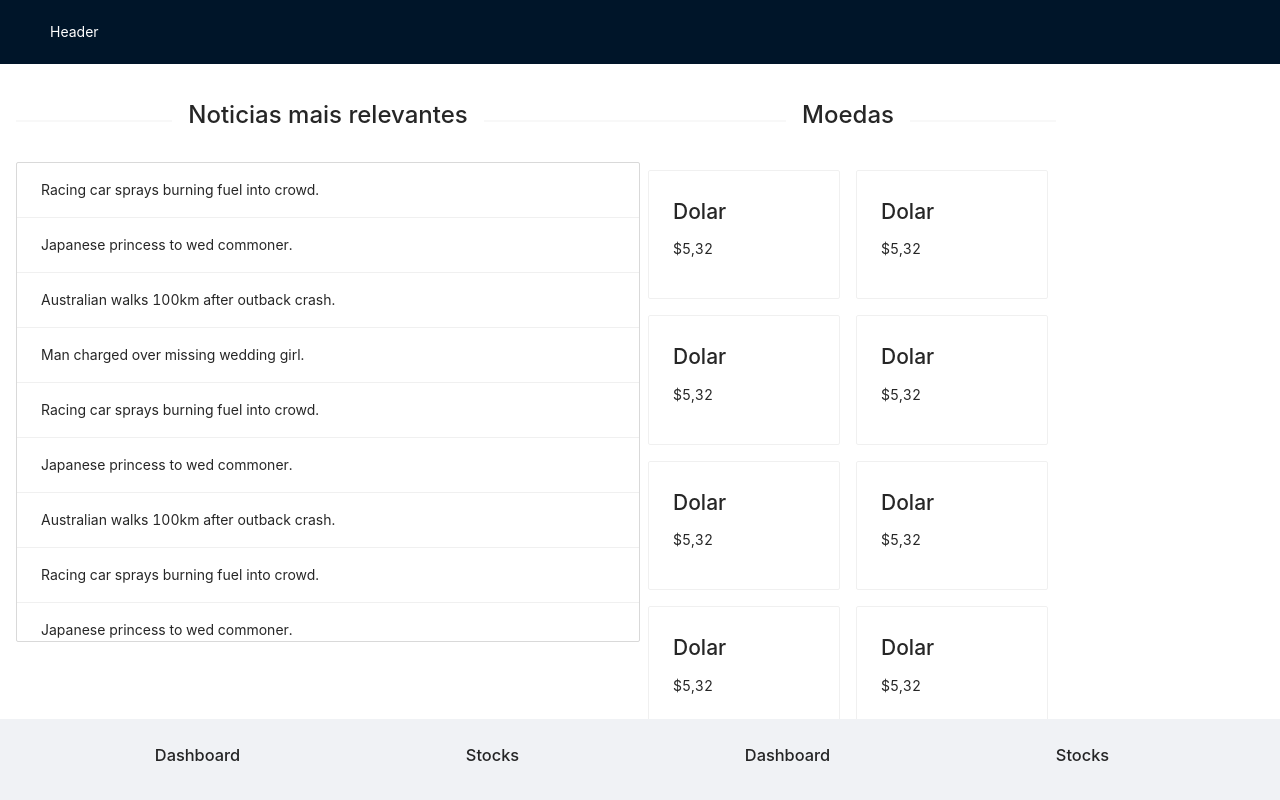
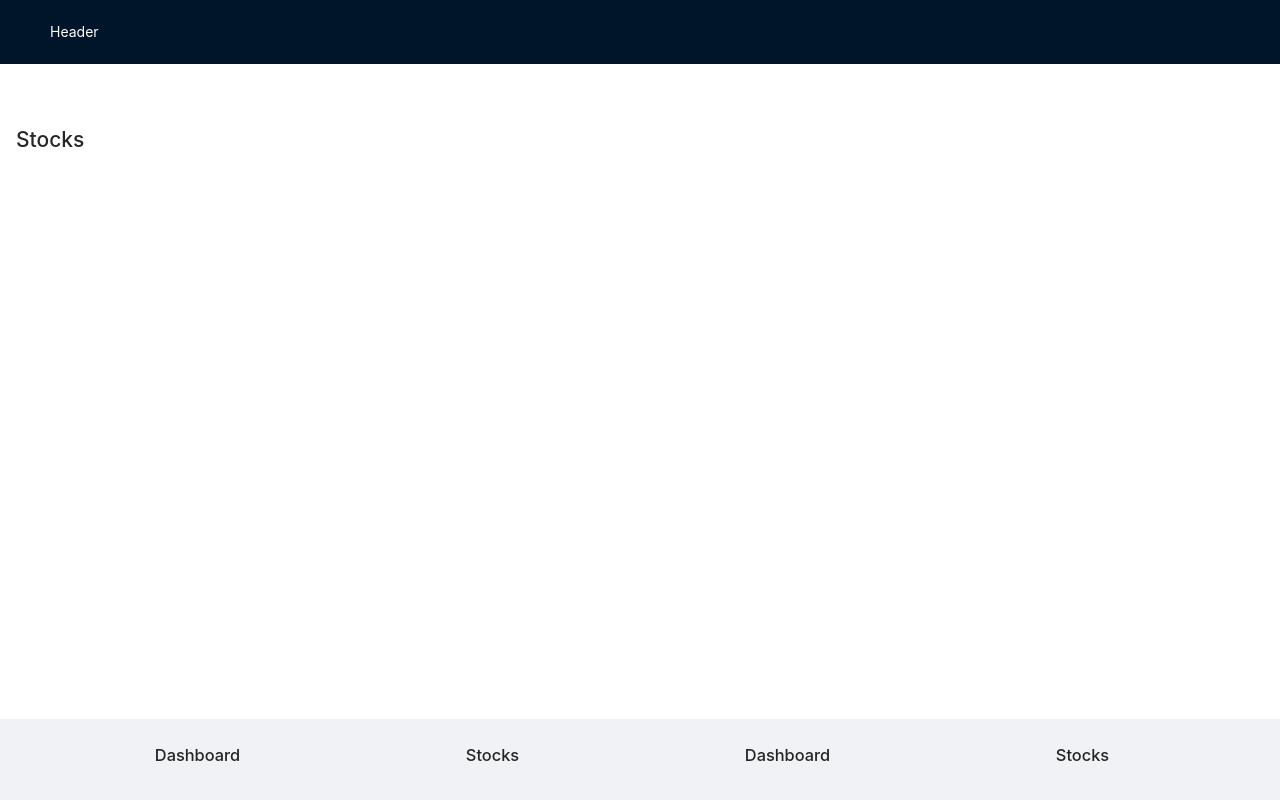
Before and after one commit to EsdrasXavier/financial-map, a React (Create React App) app in the folder frontend/: page /stocks in a window 1280 px wide. Built offline with nearby package versions, Linux system fonts and the light colour scheme.

Commit message:
Corrigida rota.

```diff
--- a/frontend/src/App.js
+++ b/frontend/src/App.js
@@ -15,8 +15,8 @@ const App = () => {
         <Header>Header</Header>
         <Content>
           <Switch>
+            <Route path="/stocks" component={Stocks} />
             <Route path="/" component={Dashboard} />
-            <Route path="/stocks" component={Stocks} />
           </Switch>
         </Content>
         <Footer>
```
